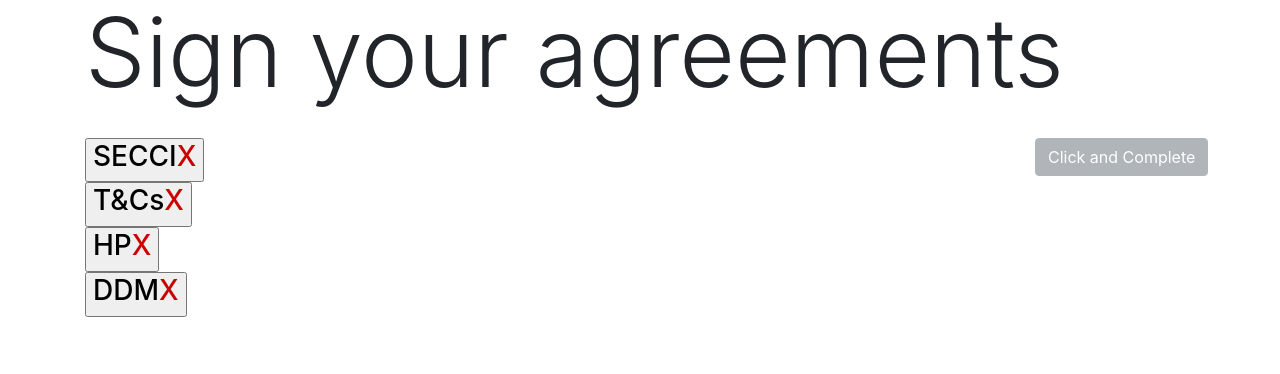
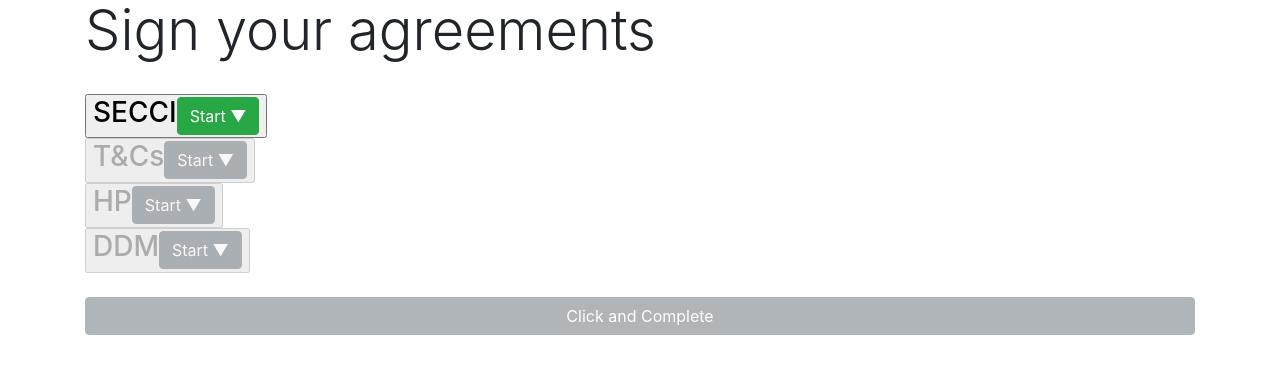
Before and after one commit to callumevans/esign-prototype, an Angular app: page /signAgreement in a window 1280 px wide. Shown: the top 374 px of the page. Built offline with nearby package versions, Linux system fonts and the light colour scheme.

Commit message:
updated the sign agreement accordian

```diff
--- a/src/app/signAgreement/signAgreement.component.html
+++ b/src/app/signAgreement/signAgreement.component.html
@@ -1,91 +1,142 @@
-<h1 class="display-1">Sign your agreements</h1>
+<h1 class="display-4">Sign your agreements</h1>
 <br/>
-<div class="row">
-    <div class="col-md-10">
 <ngb-accordion [closeOthers]="true" activeIds="static-1">
     <ngb-panel>
         <ng-template ngbPanelTitle>
             <h3>
                 SECCI
+                <button class="btn argeementButton" [ngClass]="{'btn-success': !SECCIagreementComplete, 'btn-light': SECCIagreementComplete}">{{ !SECCIagreementComplete ? 'Start ' : '' }}▼</button>
                 <span *ngIf="SECCIagreementComplete" class="agreementTick">&#10004;</span>
-                            <span *ngIf="!SECCIagreementComplete" class="agreementCross">X</span>
             </h3>
-
         </ng-template>
         <ng-template ngbPanelContent>
             <div class="agreement">
                     {{ agreementBody }}
+                    <div>
+                        <strong>Signed:</strong>
+                        <div class="card">
+                            <div class="card-body" style="text-align: center; font-size: 24px; font-family: 'Brush Script MT', cursive;">
+                                {{ SECCIagreementComplete ? 'J. Bloggs' : '' }}
+                            </div>
+                        </div>
+                    </div>
                     <div class="checkbox">
                     <label>
-                                    <input type="checkbox" [checked]="SECCIagreementComplete" (change)="setSECCIagreement(!SECCIagreementComplete)"><strong> I Agree I have read the document.</strong>
+                        <input type="checkbox"
+                            [checked]="SECCIagreementComplete"
+                            (change)="setSECCIagreement(!SECCIagreementComplete)"
+                            [attr.disabled]="SECCIagreementComplete == true ? true : null">
+                            <strong> I Agree I have read the document.</strong>
                     </label>
                 </div>
             </div>
         </ng-template>
     </ngb-panel>
-            <ngb-panel>
+    <ngb-panel [disabled]="!SECCIagreementComplete">
         <ng-template ngbPanelTitle>
             <h3>
                 T&Cs
+                <button class="btn argeementButton"
+                    [ngClass]="{'btn-success': SECCIagreementComplete, 'btn-secondary': !SECCIagreementComplete, 'btn-light': TnCsagreementComplete}"
+                    [attr.disabled]="!SECCIagreementComplete == true ? true : null">{{ !TnCsagreementComplete ? 'Start ' : '' }}▼</button>
                 <span *ngIf="TnCsagreementComplete"  class="agreementTick">&#10004;</span>
-                            <span *ngIf="!TnCsagreementComplete" class="agreementCross">X</span>
             </h3>
         </ng-template>
         <ng-template ngbPanelContent>
             <div class="agreement">
                     {{ agreementBody }}
+                    <div>
+                        <strong>Signed:</strong>
+                        <div class="card">
+                            <div class="card-body" style="text-align: center; font-size: 24px; font-family: 'Brush Script MT', cursive;">
+                                {{ TnCsagreementComplete ? 'J. Bloggs' : '' }}
+                            </div>
+                        </div>
+                    </div>
                     <div class="checkbox">
                     <label>
-                                    <input type="checkbox" [checked]="TnCsagreementComplete" (change)="setTnCsagreement(!TnCsagreementComplete)"><strong> I Agree I have read the document.</strong>
+                        <input type="checkbox"
+                            [checked]="TnCsagreementComplete"
+                            (change)="setTnCsagreement(!TnCsagreementComplete)"
+                            [attr.disabled]="TnCsagreementComplete == true ? true : null">
+                            <strong> I Agree I have read the document.</strong>
                     </label>
                 </div>
             </div>
         </ng-template>
     </ngb-panel>
-            <ngb-panel>
+    <ngb-panel [disabled]="!TnCsagreementComplete">
         <ng-template ngbPanelTitle>
             <h3>
                 HP
+                <button class="btn argeementButton"
+                    [ngClass]="{'btn-success': TnCsagreementComplete, 'btn-secondary': !TnCsagreementComplete, 'btn-light': HPagreementComplete}"
+                    [attr.disabled]="!TnCsagreementComplete == true ? true : null">{{ !HPagreementComplete ? 'Start ' : '' }}▼</button>
                 <span *ngIf="HPagreementComplete"  class="agreementTick">&#10004;</span>
-                            <span *ngIf="!HPagreementComplete" class="agreementCross">X</span>
+
             </h3>
         </ng-template>
             <ng-template ngbPanelContent>
                 <div class="agreement">
                     {{ agreementBody }}
+                    <div>
+                        <strong>Signed:</strong>
+                        <div class="card">
+                            <div class="card-body" style="text-align: center; font-size: 24px; font-family: 'Brush Script MT', cursive;">
+                                {{ HPagreementComplete ? 'J. Bloggs' : '' }}
+                            </div>
+                        </div>
+                    </div>
                     <div class="checkbox">
                         <label>
-                                    <input type="checkbox" [checked]="HPagreementComplete" (change)="setHPagreement(!HPagreementComplete)"><strong> I Agree I have read the document.</strong>
+                            <input type="checkbox"
+                                [checked]="HPagreementComplete"
+                                (change)="setHPagreement(!HPagreementComplete)"
+                                [attr.disabled]="HPagreementComplete == true ? true : null">
+                                <strong> I Agree I have read the document.</strong>
                         </label>
                     </div>
                 </div>
             </ng-template>
     </ngb-panel>
-            <ngb-panel>
+    <ngb-panel [disabled]="!HPagreementComplete">
         <ng-template ngbPanelTitle>
                 <h3>
                     DDM
+                    <button class="btn argeementButton"
+                            [ngClass]="{'btn-success': HPagreementComplete, 'btn-secondary': !HPagreementComplete, 'btn-light': DDMagreementComplete}"
+                            [attr.disabled]="!HPagreementComplete == true ? true : null">{{ !DDMagreementComplete ? 'Start ' : '' }}▼</button>
                     <span *ngIf="DDMagreementComplete"  class="agreementTick">&#10004;</span>
-                            <span *ngIf="!DDMagreementComplete" class="agreementCross">X</span>
+
                 </h3>
             </ng-template>
             <ng-template ngbPanelContent>
                 <div class="agreement">
                     {{ agreementBody }}
+                    <div>
+                        <strong>Signed:</strong>
+                        <div class="card">
+                            <div class="card-body" style="text-align: center; font-size: 24px; font-family: 'Brush Script MT', cursive;">
+                                {{ DDMagreementComplete ? 'J. Bloggs' : '' }}
+                            </div>
+                        </div>
+                    </div>
                     <div class="checkbox">
                         <label>
-                                    <input type="checkbox" [checked]="DDMagreementComplete" (change)="setDDMagreement(!DDMagreementComplete)"><strong> I Agree I have read the document.</strong>
+                            <input type="checkbox"
+                                [checked]="DDMagreementComplete"
+                                (change)="setDDMagreement(!DDMagreementComplete)"
+                                [attr.disabled]="DDMagreementComplete == true ? true : null">
+                            <strong> I Agree I have read the document.</strong>
                         </label>
                     </div>
                 </div>
             </ng-template>
     </ngb-panel>
 </ngb-accordion>
-    </div>
-    <div class="col-md-2">
-        <button class="btn"
+<br/>
+<button class="btn btn-block"
     [ngClass]="{'btn-success': completeButtonEnabled, 'btn-secondary': !completeButtonEnabled}"
     [attr.disabled]="!completeButtonEnabled == true ? true : null"
-            (click)="complete()">Click and Complete</button>
-    </div>
-</div>
+    (click)="complete()">Click and Complete
+</button>
--- a/src/app/signAgreement/signAgreement.style.css
+++ b/src/app/signAgreement/signAgreement.style.css
@@ -8,7 +8,11 @@
     color: #0C0;
 }
 
-.agreementCross{
+.argeementButton{
     float: right;
-    color: #C00;
 }
+
+#completeButtonDiv{
+    margin-left: auto;
+    margin-right: auto;
+}
```
Lines whose indentation alone changed are shown as unchanged.
